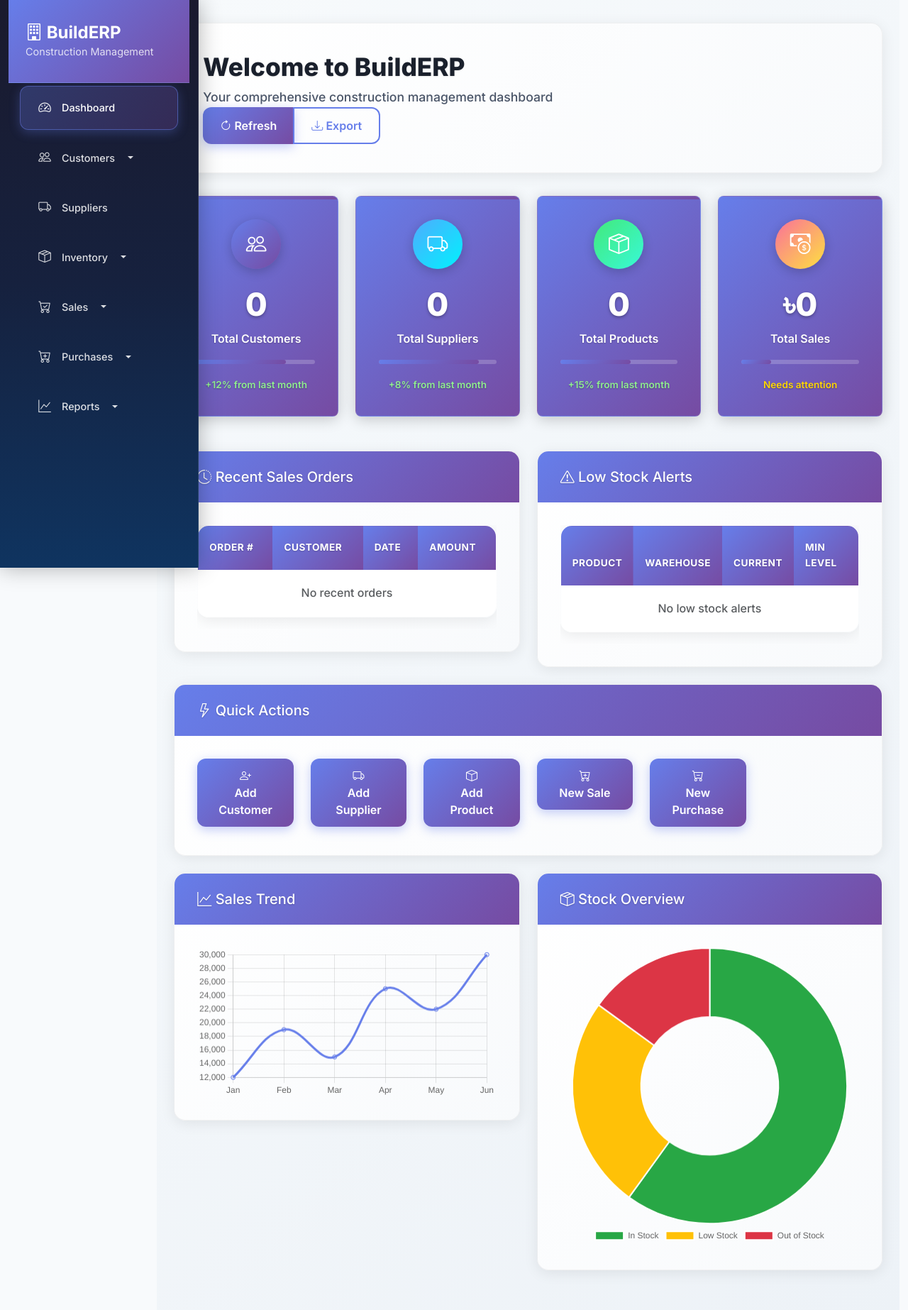
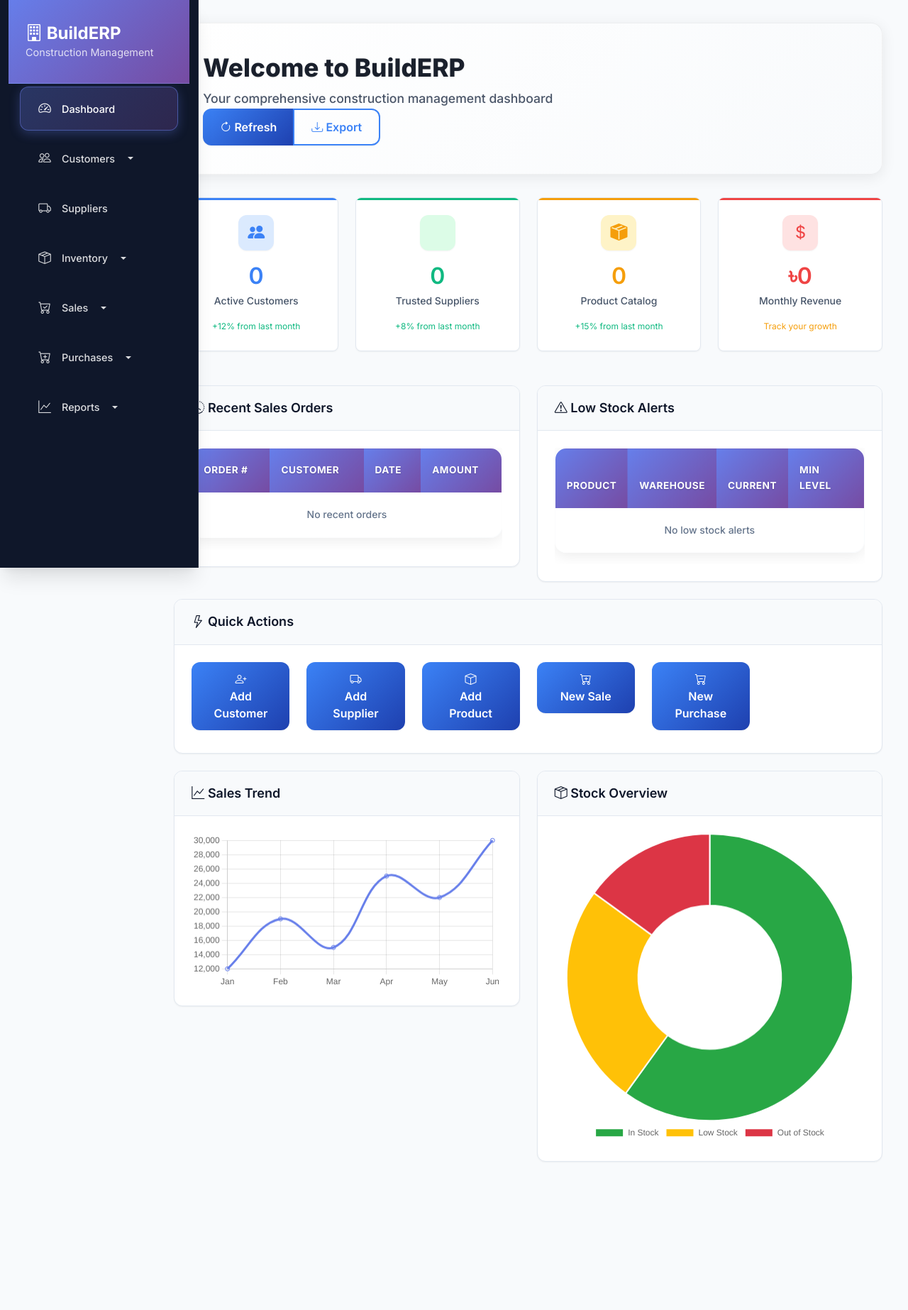
Before and after one commit to giasuddin90/minierp, a Django app: page /dashboard/ in a window 1280 px wide. Shown: the whole page at 71% size. After the commit the page ends 1637 px from the top, so only its background shows below. Run offline with Django 5.2, Linux system fonts and the light colour scheme; the visitor is signed in with stand-in values (Sample User, id 1); data that the repository does not hold is empty.

Commit message:
look good

```diff
--- a/templates/base.html
+++ b/templates/base.html
@@ -21,17 +21,55 @@
         }
 
         :root {
-            --primary-gradient: linear-gradient(135deg, #667eea 0%, #764ba2 100%);
-            --secondary-gradient: linear-gradient(135deg, #f093fb 0%, #f5576c 100%);
-            --success-gradient: linear-gradient(135deg, #4facfe 0%, #00f2fe 100%);
-            --warning-gradient: linear-gradient(135deg, #43e97b 0%, #38f9d7 100%);
-            --danger-gradient: linear-gradient(135deg, #fa709a 0%, #fee140 100%);
-            --dark-gradient: linear-gradient(135deg, #2c3e50 0%, #34495e 100%);
-            --light-bg: #f8fafc;
-            --card-shadow: 0 10px 25px rgba(0, 0, 0, 0.1);
-            --hover-shadow: 0 20px 40px rgba(0, 0, 0, 0.15);
-            --border-radius: 20px;
-            --transition: all 0.3s cubic-bezier(0.4, 0, 0.2, 1);
+            /* Modern Color Palette */
+            --primary-color: #3b82f6;
+            --primary-dark: #1e40af;
+            --primary-light: #dbeafe;
+            --secondary-color: #6366f1;
+            --success-color: #10b981;
+            --warning-color: #f59e0b;
+            --danger-color: #ef4444;
+            --info-color: #06b6d4;
+
+            /* Gradients */
+            --primary-gradient: linear-gradient(135deg, #3b82f6 0%, #1e40af 100%);
+            --secondary-gradient: linear-gradient(135deg, #6366f1 0%, #8b5cf6 100%);
+            --success-gradient: linear-gradient(135deg, #10b981 0%, #059669 100%);
+            --warning-gradient: linear-gradient(135deg, #f59e0b 0%, #d97706 100%);
+            --danger-gradient: linear-gradient(135deg, #ef4444 0%, #dc2626 100%);
+            --info-gradient: linear-gradient(135deg, #06b6d4 0%, #0891b2 100%);
+
+            /* Background Colors */
+            --bg-primary: #ffffff;
+            --bg-secondary: #f8fafc;
+            --bg-tertiary: #f1f5f9;
+            --bg-dark: #1e293b;
+            --bg-sidebar: #0f172a;
+
+            /* Text Colors */
+            --text-primary: #0f172a;
+            --text-secondary: #475569;
+            --text-muted: #64748b;
+            --text-light: #94a3b8;
+            --text-white: #ffffff;
+
+            /* Shadows */
+            --shadow-sm: 0 1px 2px 0 rgba(0, 0, 0, 0.05);
+            --shadow-md: 0 4px 6px -1px rgba(0, 0, 0, 0.1), 0 2px 4px -1px rgba(0, 0, 0, 0.06);
+            --shadow-lg: 0 10px 15px -3px rgba(0, 0, 0, 0.1), 0 4px 6px -2px rgba(0, 0, 0, 0.05);
+            --shadow-xl: 0 20px 25px -5px rgba(0, 0, 0, 0.1), 0 10px 10px -5px rgba(0, 0, 0, 0.04);
+
+            /* Border Radius */
+            --radius-sm: 0.375rem;
+            --radius-md: 0.5rem;
+            --radius-lg: 0.75rem;
+            --radius-xl: 1rem;
+            --radius-2xl: 1.5rem;
+
+            /* Transitions */
+            --transition-fast: all 0.15s ease-in-out;
+            --transition-normal: all 0.3s ease-in-out;
+            --transition-slow: all 0.5s ease-in-out;
         }
 
         * {
@@ -39,22 +77,65 @@
         }
 
         body {
-            background: var(--light-bg);
+            background: #f8fafc;
             overflow-x: hidden;
             line-height: 1.6;
+            color: var(--text-primary);
+            font-weight: 400;
+            font-size: 0.875rem;
+        }
+
+        /* Typography */
+        h1, h2, h3, h4, h5, h6 {
+            color: var(--text-primary);
+            font-weight: 600;
+            line-height: 1.25;
+            margin-bottom: 0.5rem;
+        }
+
+        h1 { font-size: 2.25rem; }
+        h2 { font-size: 1.875rem; }
+        h3 { font-size: 1.5rem; }
+        h4 { font-size: 1.25rem; }
+        h5 { font-size: 1.125rem; }
+        h6 { font-size: 1rem; }
+
+        p {
+            color: var(--text-secondary);
+            margin-bottom: 1rem;
+        }
+
+        .text-muted {
+            color: var(--text-muted) !important;
+        }
+
+        .text-primary {
+            color: var(--primary-color) !important;
+        }
+
+        .text-success {
+            color: var(--success-color) !important;
+        }
+
+        .text-warning {
+            color: var(--warning-color) !important;
+        }
+
+        .text-danger {
+            color: var(--danger-color) !important;
         }
 
         /* Modern Sidebar */
         .sidebar {
             min-height: 100vh;
-            background: linear-gradient(180deg, #1a1a2e 0%, #16213e 50%, #0f3460 100%);
+            background: var(--bg-sidebar);
             position: fixed;
             top: 0;
             left: 0;
             width: 280px;
             z-index: 1000;
-            transition: all 0.3s cubic-bezier(0.4, 0, 0.2, 1);
-            box-shadow: 0 0 30px rgba(0, 0, 0, 0.3);
+            transition: var(--transition-normal);
+            box-shadow: var(--shadow-xl);
             backdrop-filter: blur(20px);
             overflow-y: auto;
             overflow-x: hidden;
@@ -197,41 +278,41 @@
         .main-content {
             margin-left: 285px;
             min-height: 100vh;
-            transition: var(--transition);
+            transition: var(--transition-normal);
             padding: 2rem;
-            background: linear-gradient(135deg, #f7fafc 0%, #edf2f7 100%);
+            background: #f8fafc;
         }
 
         /* Modern Cards */
         .card {
-            border: 1px solid rgba(0, 0, 0, 0.05);
-            border-radius: 16px;
-            box-shadow: 0 4px 20px rgba(0, 0, 0, 0.08);
-            transition: all 0.3s cubic-bezier(0.4, 0, 0.2, 1);
-            background: linear-gradient(135deg, #ffffff 0%, #f8fafc 100%);
+            border: 1px solid #e2e8f0;
+            border-radius: var(--radius-lg);
+            box-shadow: var(--shadow-sm);
+            transition: var(--transition-normal);
+            background: var(--bg-primary);
             overflow: hidden;
             position: relative;
         }
 
         .card:hover {
-            transform: translateY(-8px);
-            box-shadow: 0 12px 40px rgba(0, 0, 0, 0.15);
-            border-color: rgba(102, 126, 234, 0.2);
+            transform: translateY(-2px);
+            box-shadow: var(--shadow-md);
+            border-color: var(--primary-color);
         }
 
         .card-header {
-            background: linear-gradient(135deg, #667eea 0%, #764ba2 100%);
-            color: white;
+            background: #f8fafc;
+            color: var(--text-primary);
             border: none;
-            padding: 1.5rem 2rem;
-            border-radius: 16px 16px 0 0;
-            font-weight: 700;
-            font-size: 1.1rem;
-            text-shadow: 0 1px 2px rgba(0, 0, 0, 0.2);
+            padding: 1.25rem 1.5rem;
+            border-radius: var(--radius-lg) var(--radius-lg) 0 0;
+            font-weight: 600;
+            font-size: 1rem;
+            border-bottom: 1px solid #e2e8f0;
         }
 
         .card-body {
-            padding: 2rem;
+            padding: 1.5rem;
             background: transparent;
         }
 
@@ -247,50 +328,51 @@
 
         /* Modern Buttons */
         .btn {
-            border-radius: 12px;
+            border-radius: var(--radius-lg);
             padding: 0.75rem 1.5rem;
             font-weight: 600;
-            transition: var(--transition);
+            transition: var(--transition-normal);
             border: none;
             position: relative;
             overflow: hidden;
             text-transform: none;
+            box-shadow: var(--shadow-sm);
         }
 
         .btn:hover {
             transform: translateY(-2px);
-            box-shadow: 0 8px 25px rgba(0, 0, 0, 0.15);
+            box-shadow: var(--shadow-lg);
         }
 
         .btn-primary {
             background: var(--primary-gradient);
-            box-shadow: 0 4px 15px rgba(102, 126, 234, 0.4);
+            color: var(--text-white);
         }
 
         .btn-success {
             background: var(--success-gradient);
-            box-shadow: 0 4px 15px rgba(79, 172, 254, 0.4);
+            color: var(--text-white);
         }
 
         .btn-warning {
             background: var(--warning-gradient);
-            box-shadow: 0 4px 15px rgba(67, 233, 123, 0.4);
+            color: var(--text-white);
         }
 
         .btn-danger {
             background: var(--danger-gradient);
-            box-shadow: 0 4px 15px rgba(250, 112, 154, 0.4);
+            color: var(--text-white);
         }
 
         .btn-outline-primary {
-            border: 2px solid #667eea;
-            color: #667eea;
+            border: 2px solid var(--primary-color);
+            color: var(--primary-color);
             background: transparent;
         }
 
         .btn-outline-primary:hover {
             background: var(--primary-gradient);
-            color: white;
+            color: var(--text-white);
             border-color: transparent;
         }
 
@@ -379,105 +461,131 @@
 
         /* Stats Cards */
         .stats-card {
-            background: linear-gradient(135deg, #2d3748 0%, #4a5568 100%);
-            border-radius: 16px;
-            padding: 2rem;
-            box-shadow: 0 4px 20px rgba(0, 0, 0, 0.2);
-            transition: all 0.3s cubic-bezier(0.4, 0, 0.2, 1);
+            background: #ffffff !important;
+            border-radius: var(--radius-lg);
+            padding: 1.5rem;
+            box-shadow: var(--shadow-sm);
+            transition: var(--transition-normal);
             position: relative;
             overflow: hidden;
             text-align: center;
-            border: 1px solid rgba(255, 255, 255, 0.1);
-        }
-
-        .stats-card::before {
+            border: 1px solid #e2e8f0;
+        }
+
+        .stats-card.primary::before {
             content: '';
             position: absolute;
             top: 0;
             left: 0;
             right: 0;
-            height: 4px;
-            background: var(--primary-gradient);
+            height: 3px;
+            background: var(--primary-color);
+            border-radius: var(--radius-lg) var(--radius-lg) 0 0;
+        }
+
+        .stats-card.success::before {
+            content: '';
+            position: absolute;
+            top: 0;
+            left: 0;
+            right: 0;
+            height: 3px;
+            background: var(--success-color);
+            border-radius: var(--radius-lg) var(--radius-lg) 0 0;
+        }
+
+        .stats-card.warning::before {
+            content: '';
+            position: absolute;
+            top: 0;
+            left: 0;
+            right: 0;
+            height: 3px;
+            background: var(--warning-color);
+            border-radius: var(--radius-lg) var(--radius-lg) 0 0;
+        }
+
+        .stats-card.danger::before {
+            content: '';
+            position: absolute;
+            top: 0;
+            left: 0;
+            right: 0;
+            height: 3px;
+            background: var(--danger-color);
+            border-radius: var(--radius-lg) var(--radius-lg) 0 0;
         }
 
         .stats-card:hover {
-            transform: translateY(-8px);
-            box-shadow: 0 12px 40px rgba(0, 0, 0, 0.15);
-            border-color: rgba(102, 126, 234, 0.2);
+            transform: translateY(-2px);
+            box-shadow: var(--shadow-md);
+            border-color: var(--primary-color);
+            background: #ffffff !important;
         }
 
         .stats-card .icon {
-            width: 70px;
-            height: 70px;
-            border-radius: 50%;
+            width: 50px;
+            height: 50px;
+            border-radius: var(--radius-lg);
             display: flex;
             align-items: center;
             justify-content: center;
-            margin: 0 auto 1.5rem;
-            font-size: 1.8rem;
+            margin: 0 auto 1rem;
+            font-size: 1.5rem;
             color: white;
-            box-shadow: 0 4px 15px rgba(0, 0, 0, 0.2);
+            box-shadow: var(--shadow-sm);
         }
 
         .stats-card .icon.primary {
-            background: linear-gradient(135deg, #667eea 0%, #764ba2 100%);
+            background: var(--primary-light);
+            color: var(--primary-color);
         }
 
         .stats-card .icon.success {
-            background: linear-gradient(135deg, #4facfe 0%, #00f2fe 100%);
+            background: #dcfce7;
+            color: var(--success-color);
         }
 
         .stats-card .icon.warning {
-            background: linear-gradient(135deg, #43e97b 0%, #38f9d7 100%);
+            background: #fef3c7;
+            color: var(--warning-color);
         }
 
         .stats-card .icon.danger {
-            background: linear-gradient(135deg, #fa709a 0%, #fee140 100%);
+            background: #fee2e2;
+            color: var(--danger-color);
         }
 
         .stats-card h3 {
-            font-size: 2.8rem;
-            font-weight: 800;
-            margin: 0 0 0.5rem 0;
-            color: #ffffff;
-            text-shadow: 0 2px 4px rgba(0, 0, 0, 0.3);
+            font-size: 2rem;
+            font-weight: 600;
+            margin: 0 0 0.25rem 0;
+            color: var(--text-primary);
         }
 
         .stats-card p {
-            color: #ffffff;
-            margin: 0 0 1rem 0;
-            font-weight: 600;
-            font-size: 1rem;
-            text-shadow: 0 1px 2px rgba(0, 0, 0, 0.2);
+            color: var(--text-secondary);
+            margin: 0 0 0.75rem 0;
+            font-weight: 500;
+            font-size: 0.875rem;
         }
 
         .stats-card .progress {
-            height: 6px;
-            border-radius: 3px;
-            background: rgba(255, 255, 255, 0.2);
-            margin: 1rem 0;
+            height: 4px;
+            border-radius: var(--radius-sm);
+            background: #f1f5f9;
+            margin: 0.75rem 0;
         }
 
         .stats-card .progress-bar {
-            border-radius: 3px;
-            background: linear-gradient(135deg, #667eea 0%, #764ba2 100%);
+            border-radius: var(--radius-sm);
+            background: var(--primary-color);
         }
 
         .stats-card small {
-            font-weight: 600;
-            font-size: 0.85rem;
-            color: #ffffff;
-            text-shadow: 0 1px 2px rgba(0, 0, 0, 0.2);
-        }
-
-        .stats-card small.text-success {
-            color: #90EE90 !important;
-            text-shadow: 0 1px 2px rgba(0, 0, 0, 0.3);
-        }
-
-        .stats-card small.text-warning {
-            color: #FFD700 !important;
-            text-shadow: 0 1px 2px rgba(0, 0, 0, 0.3);
+            font-weight: 400;
+            font-size: 0.75rem;
+            color: var(--text-muted);
         }
 
         /* Modern Forms */
--- a/templates/dashboard.html
+++ b/templates/dashboard.html
@@ -20,58 +20,46 @@
 <!-- Stats Cards -->
 <div class="row mb-4">
     <div class="col-lg-3 col-md-6 mb-4" data-aos="fade-up" data-aos-delay="100">
-        <div class="stats-card">
+        <div class="stats-card primary">
             <div class="icon primary">
-                <i class="bi bi-people"></i>
+                <i class="bi bi-people-fill"></i>
             </div>
-            <h3>{{ total_customers|default:0 }}</h3>
-            <p>Total Customers</p>
-            <div class="progress mt-3">
-                <div class="progress-bar" style="width: 75%"></div>
-            </div>
+            <h3 style="color: var(--primary-color);">{{ total_customers|default:0 }}</h3>
+            <p>Active Customers</p>
             <small class="text-success">+12% from last month</small>
         </div>
     </div>
 
     <div class="col-lg-3 col-md-6 mb-4" data-aos="fade-up" data-aos-delay="200">
-        <div class="stats-card">
+        <div class="stats-card success">
             <div class="icon success">
-                <i class="bi bi-truck"></i>
+                <i class="bi bi-truck-fill"></i>
             </div>
-            <h3>{{ total_suppliers|default:0 }}</h3>
-            <p>Total Suppliers</p>
-            <div class="progress mt-3">
-                <div class="progress-bar" style="width: 85%"></div>
-            </div>
+            <h3 style="color: var(--success-color);">{{ total_suppliers|default:0 }}</h3>
+            <p>Trusted Suppliers</p>
             <small class="text-success">+8% from last month</small>
         </div>
     </div>
 
     <div class="col-lg-3 col-md-6 mb-4" data-aos="fade-up" data-aos-delay="300">
-        <div class="stats-card">
+        <div class="stats-card warning">
             <div class="icon warning">
-                <i class="bi bi-box-seam"></i>
+                <i class="bi bi-box-seam-fill"></i>
             </div>
-            <h3>{{ total_products|default:0 }}</h3>
-            <p>Total Products</p>
-            <div class="progress mt-3">
-                <div class="progress-bar" style="width: 60%"></div>
-            </div>
+            <h3 style="color: var(--warning-color);">{{ total_products|default:0 }}</h3>
+            <p>Product Catalog</p>
             <small class="text-success">+15% from last month</small>
         </div>
     </div>
 
     <div class="col-lg-3 col-md-6 mb-4" data-aos="fade-up" data-aos-delay="400">
-        <div class="stats-card">
+        <div class="stats-card danger">
             <div class="icon danger">
-                <i class="bi bi-cash-coin"></i>
+                <i class="bi bi-currency-dollar"></i>
             </div>
-            <h3>৳{{ total_sales|default:0|floatformat:0 }}</h3>
-            <p>Total Sales</p>
-            <div class="progress mt-3">
-                <div class="progress-bar" style="width: 25%"></div>
-            </div>
-            <small class="text-warning">Needs attention</small>
+            <h3 style="color: var(--danger-color);">৳{{ total_sales|default:0|floatformat:0 }}</h3>
+            <p>Monthly Revenue</p>
+            <small class="text-warning">Track your growth</small>
         </div>
     </div>
 </div>
```
Also changed, not shown: 1 other file.
